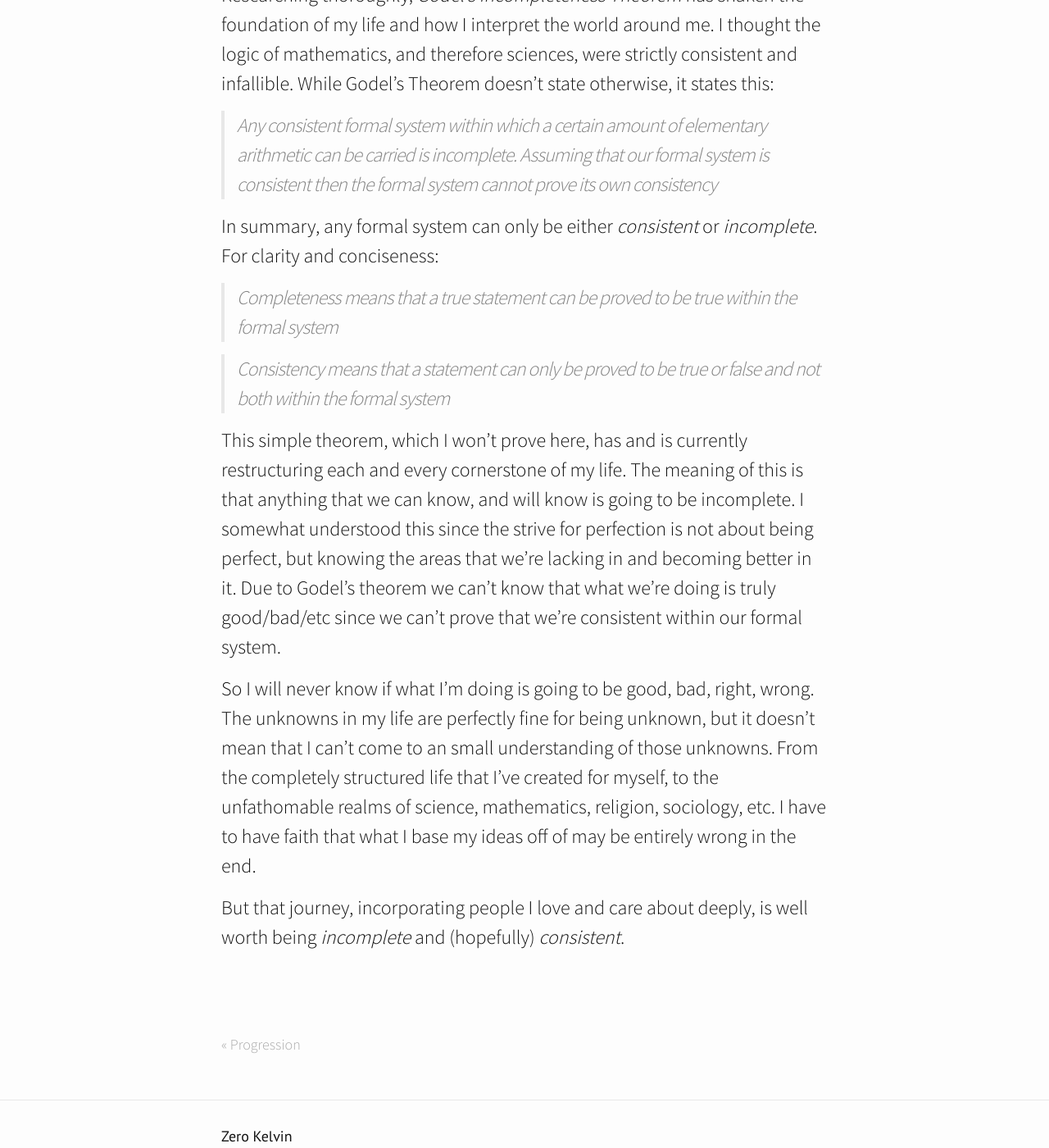
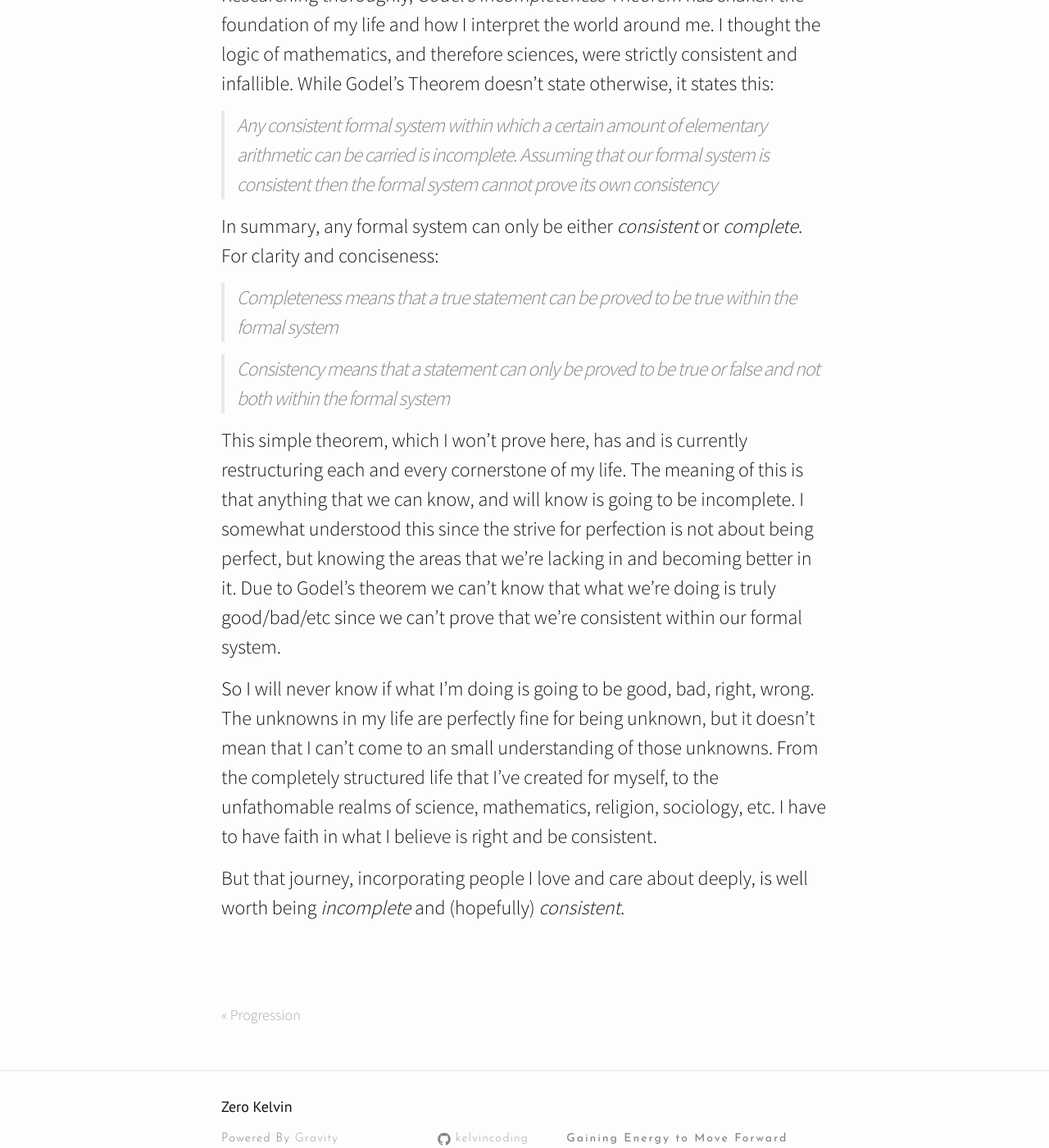
Before and after one commit to KelvinCoding/kelvincoding.github.io, a Jekyll site: the page built from _posts/2017-02-04-Restructuring.md, in a window 1280 px wide and 1400 px high, scrolled down 1064 px. Shown: the whole window at 82% size. Built offline with Jekyll 4.4.1, drawn with Linux system fonts in a browser that asks for light colours; nearby versions of some CDN libraries.

Commit message:
Clean up typos

```diff
--- a/_posts/2017-02-04-Restructuring.md
+++ b/_posts/2017-02-04-Restructuring.md
@@ -13,7 +13,7 @@
 > Any _consistent_ formal system within which a certain amount of elementary arithmetic can be carried is _incomplete_.
 > Assuming that our formal system is _consistent_ then the formal system cannot prove its own consistency
 
-In summary, any formal system can only be either _consistent_ or _incomplete_. For clarity and conciseness:
+In summary, any formal system can only be either _consistent_ or _complete_. For clarity and conciseness:
 
 > _Completeness_ means that a true statement can be proved to be true within the formal system
 
@@ -21,6 +21,6 @@
 
 This simple theorem, which I won't prove here, has and is currently restructuring each and every cornerstone of my life. The meaning of this is that anything that we can know, and will know is going to be incomplete. I somewhat understood this since the strive for perfection is not about being perfect, but knowing the areas that we're lacking in and becoming better in it. Due to Godel's theorem we can't know that what we're doing is truly good/bad/etc since we can't prove that we're consistent within our formal system.
 
-So I will never know if what I'm doing is going to be good, bad, right, wrong. The unknowns in my life are perfectly fine for being unknown, but it doesn't mean that I can't come to an small understanding of those unknowns. From the completely  structured life that I've created for myself, to the unfathomable realms of science, mathematics, religion, sociology, etc. I have to have faith that what I base my ideas off of may be entirely wrong in the end.
+So I will never know if what I'm doing is going to be good, bad, right, wrong. The unknowns in my life are perfectly fine for being unknown, but it doesn't mean that I can't come to an small understanding of those unknowns. From the completely  structured life that I've created for myself, to the unfathomable realms of science, mathematics, religion, sociology, etc. I have to have faith in what I believe is right and be consistent.
 
 But that journey, incorporating people I love and care about deeply, is well worth being _incomplete_ and (hopefully) _consistent_.
```
